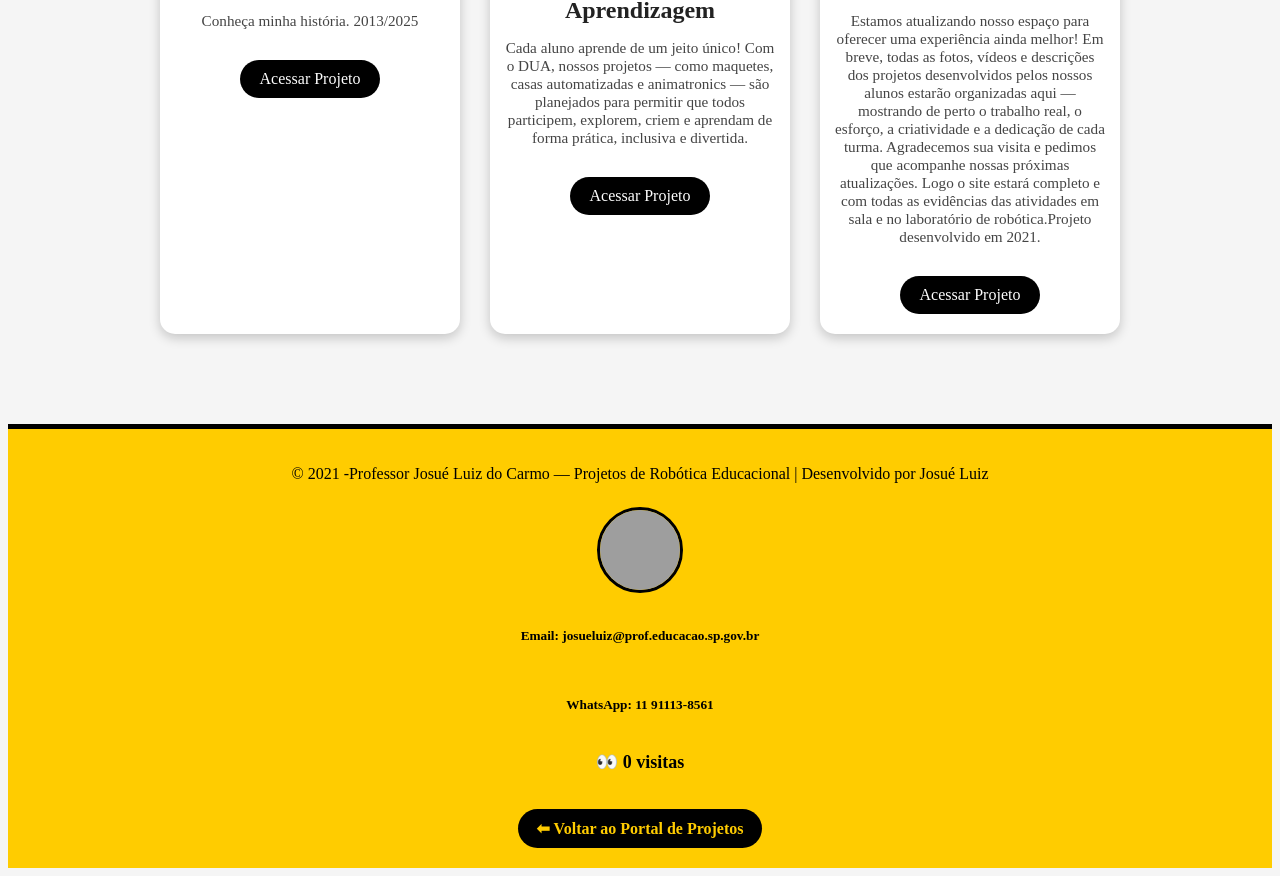
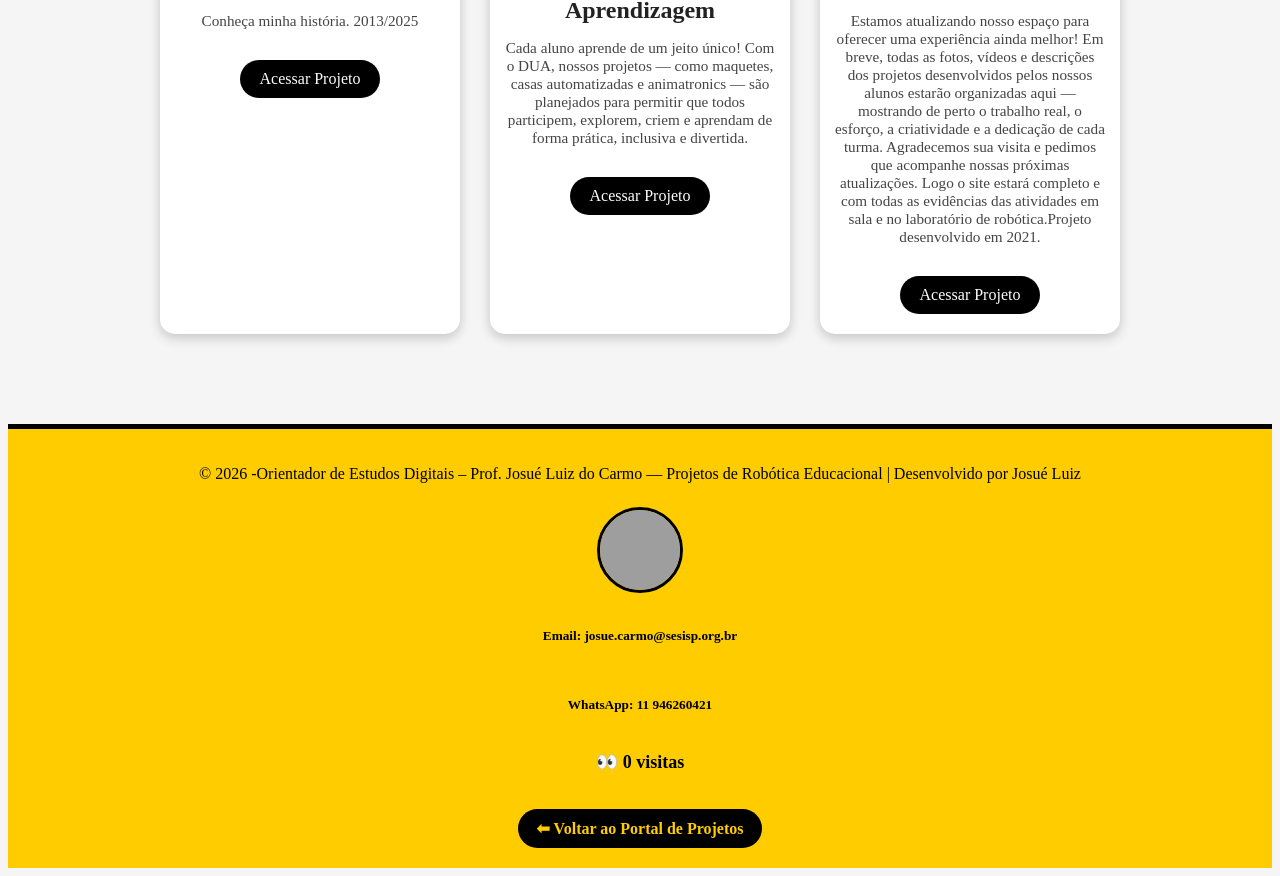
Before and after one commit to Josueluizpro/Portal-SESI-2026_2027, a plain HTML site: page index.html in a window 1280 px wide. Shown: the part 1605-2481 px from the top of the page. Drawn offline with Linux system fonts and the light colour scheme; grey boxes are pictures that could not be loaded; a script that the page names is missing.

Commit message:
Revise index.html for project portal updates
Updated the HTML structure and content for the project portal, including changes to the header, project descriptions, and footer information.

```diff
--- a/index.html
+++ b/index.html
@@ -11,7 +11,7 @@
     <h1>Laboratório de Projetos Tecnológicos – SESI Jardim Adelina</h1>
     <h2>Orientador de Estudos Digitais – Prof. Josué Luiz do Carmo</h2>
     <p>Transformando ideias em movimento: tecnologia, criatividade e aprendizado em cada projeto.</p>
-    <img src="foto04.png" alt="Professor Josué Luiz do Carmo" class="foto-perfil-cabecalho">
+    <img src="foto03.png" alt="Professor Josué Luiz do Carmo" class="foto-perfil-cabecalho">
   </header>
 
 
@@ -145,10 +145,10 @@ Um projeto que transforma a matemática em prática, permitindo que os alunos co
 <footer>
   <div class="footer-content">
 
-    <p>© 2021 -Professor Josué Luiz do Carmo — Projetos de Robótica Educacional | Desenvolvido por Josué Luiz</p>
+    <p>© 2026 -Orientador de Estudos Digitais – Prof. Josué Luiz do Carmo — Projetos de Robótica Educacional | Desenvolvido por Josué Luiz</p>
     <img src="foto04.jpg" alt="Foto de Perfil" class="perfil-footer">
-   <h5>Email: josueluiz@prof.educacao.sp.gov.br</h5>
-     <h5>WhatsApp: 11 91113-8561</h5>
+   <h5>Email: josue.carmo@sesisp.org.br</h5>
+     <h5>WhatsApp: 11 946260421</h5>
 
     <p id="contador">
       👀 <span id="visitas">0</span> visitas
```
